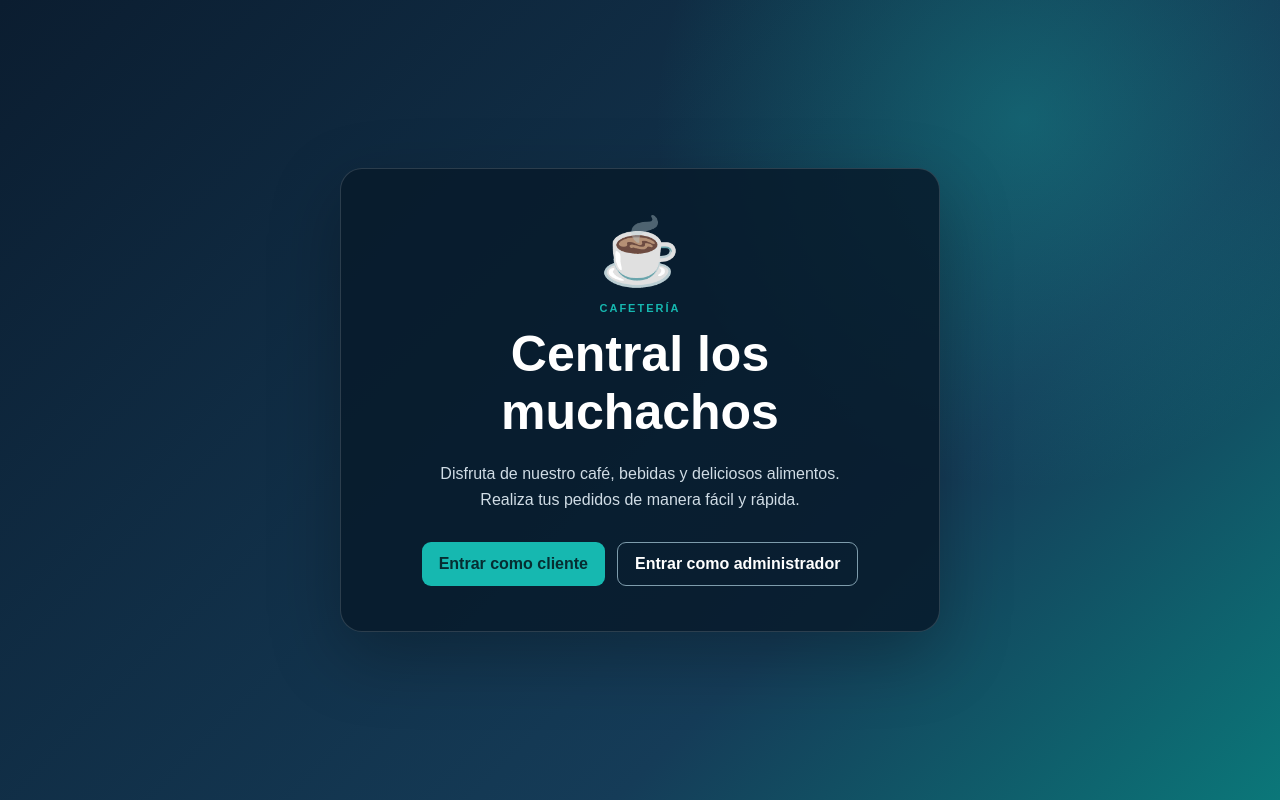
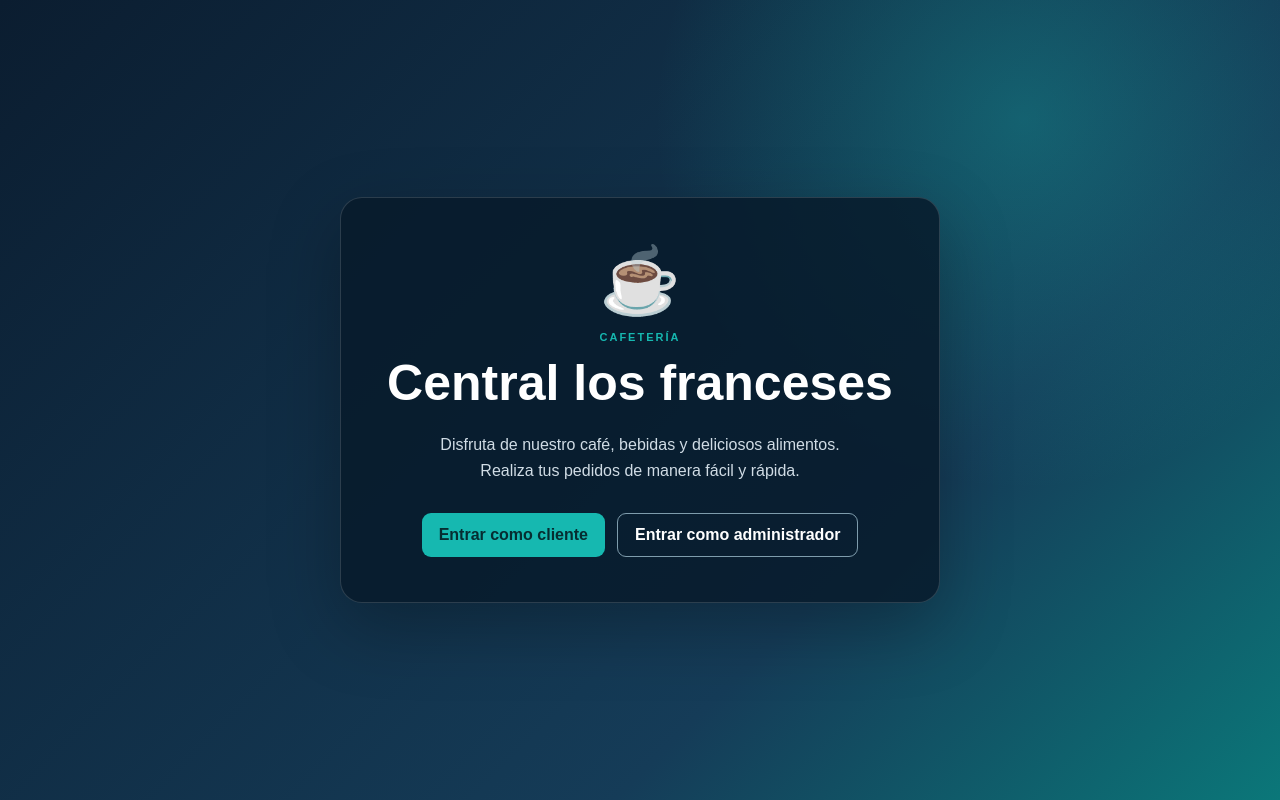
Before and after one commit to julonlondres-hash/sistema-de-pedidos-de-una-cafeteria, a plain HTML site: page index.html in a window 1280 px wide. Drawn offline with Linux system fonts and the light colour scheme; a script that the page names is missing.

Commit message:
Corregir nombre de pagina principal

```diff
--- a/index.html
+++ b/index.html
@@ -24,7 +24,7 @@
 
             <p class="etiqueta">CAFETERÍA</p>
 
-            <h1>Central los muchachos</h1>
+            <h1>Central los franceses</h1>
 
             <p class="descripcion">
                 Disfruta de nuestro café, bebidas y deliciosos alimentos.
```
